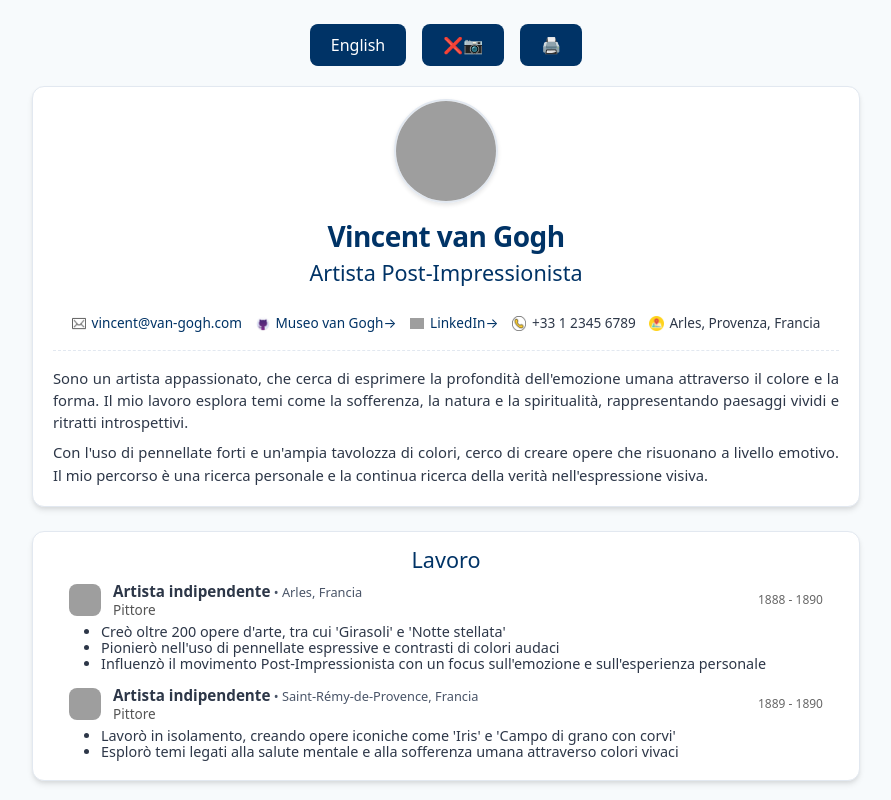
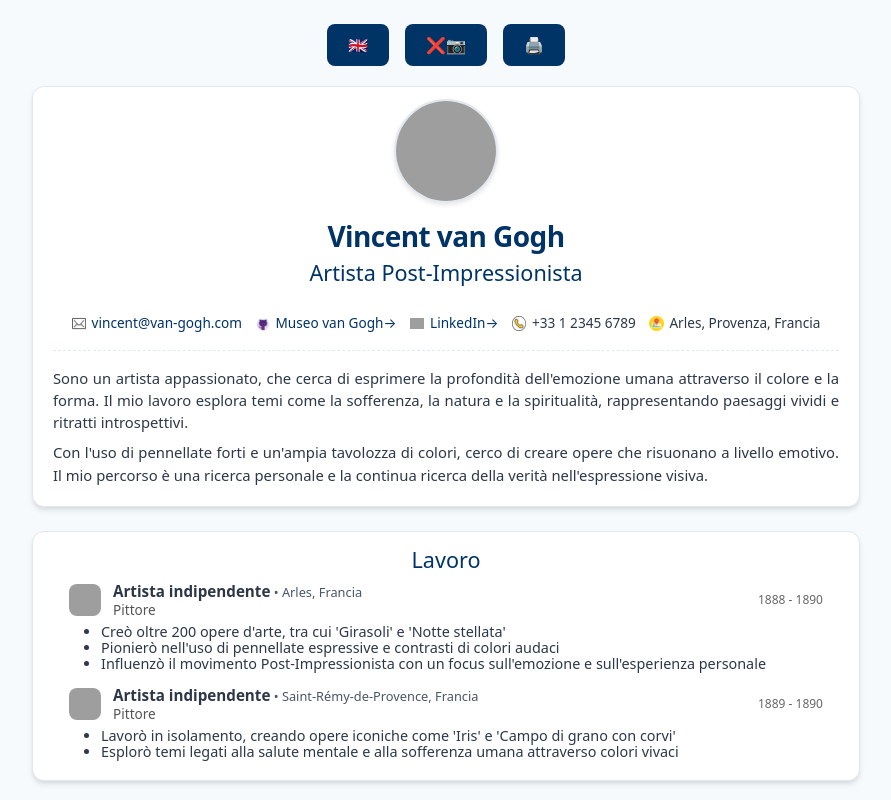
Before and after one commit to fabogit/react-cv, a React (Vite) app: page / in a window 1280 px wide. Shown: the top 800 px of the page, without its empty margins (194-1085 px from the left). Built offline with nearby package versions, Linux system fonts and the light colour scheme; grey boxes are pictures that could not be loaded.

Commit message:
feat: replace language text labels with flag emojis and add button tooltips

```diff
--- a/src/App.tsx
+++ b/src/App.tsx
@@ -40,8 +40,9 @@ const App: React.FC = () => {
           type="button"
           onClick={handleLanguageToggle}
           aria-label={`Switch language to ${language === "Italiano" ? "English" : "Italiano"}`}
+          title={`Switch language to ${language === "Italiano" ? "English" : "Italiano"}`}
         >
-          {language === "Italiano" ? "English" : "Italiano"}
+          {language === "Italiano" ? "🇬🇧" : "🇮🇹"}
         </button>
         <button
           type="button"
```
